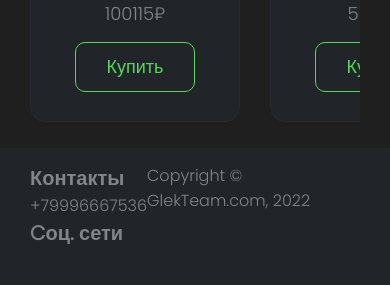
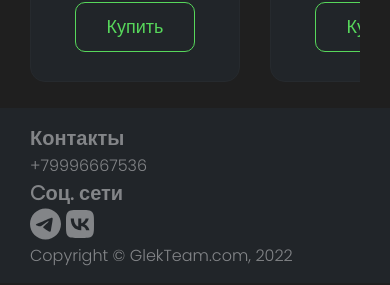
Before and after one commit to tesheee/pc-building-manager, a React (Create React App) app: page / in a window 390 px wide. Shown: the part 1140-1425 px from the top of the page. Built offline with nearby package versions, Linux system fonts and the light colour scheme.

Commit message:
Version 0.3.3

```diff
--- a/src/Components/Footer/Footer.jsx
+++ b/src/Components/Footer/Footer.jsx
@@ -1,5 +1,6 @@
 import React from "react";
 import {FontAwesomeIcon} from "@fortawesome/react-fontawesome";
+import { faTelegram, faVk } from "@fortawesome/free-brands-svg-icons"
 import footerStyles from "./Footer.module.css";
 
 
@@ -7,14 +8,14 @@ function Footer(){
     return (
         <footer>
             <div className="container">
-                <div className={footerStyles.footer__content}>
+                <div className={"footer__content"}>
                     <div className="contacts">
                         <h1>Контакты</h1>
                         <p>+79996667536</p>
                         <h1>Cоц. сети</h1>
-                        <div className={footerStyles.social__network__icons}>
-                            <a></a>
-                            <a href="https://vk.com/id473606599"></a>
+                        <div className={"social__network__icons"}>
+                            <a><FontAwesomeIcon icon={faTelegram} size={"2x"}/></a>
+                            <a href="https://vk.com/id473606599"><FontAwesomeIcon icon={faVk} size={"2x"}/></a>
                         </div>
                     </div>
                     <div className="copyright"><p>Copyright © GlekTeam.com, 2022</p></div>
--- a/src/Style.css
+++ b/src/Style.css
@@ -659,6 +659,32 @@ details > summary {
     color: var(--corporate-green);
 }
 
+footer{
+    padding-top: 15px;
+    background-color: #212529;
+    color: #838588;
+    padding-bottom: 15px;
+    width: 100%;
+}
+
+.footer__content{
+    display: flex;
+    justify-content: space-between;
+}
+
+.footer__content h1{
+    font-size: 20px;
+    font-weight: 600;
+}
+
+.social__network__icons a{
+    padding-right: 5px;
+}
+
+.social__network__icons a:hover{
+    color: #838588;
+}
+
 @media (min-width: 834px) and (max-width: 1228px) {
     .mainpage-top-grid
     {
@@ -678,14 +704,17 @@ details > summary {
         flex-direction: column;
     }
     .mainpage-configurator img {
-        height: 268px;
-        width: 468px;
+        height: 228px;
+        width: 448px;
     }
     .mainpage-category-menu {
         margin-bottom: 30px;
     }
     .search {
         width: 100%;
+    }
+    .footer__content{
+        display: grid;
     }
     /*.search-markX__icon{
         margin: -42px 295px;
```
